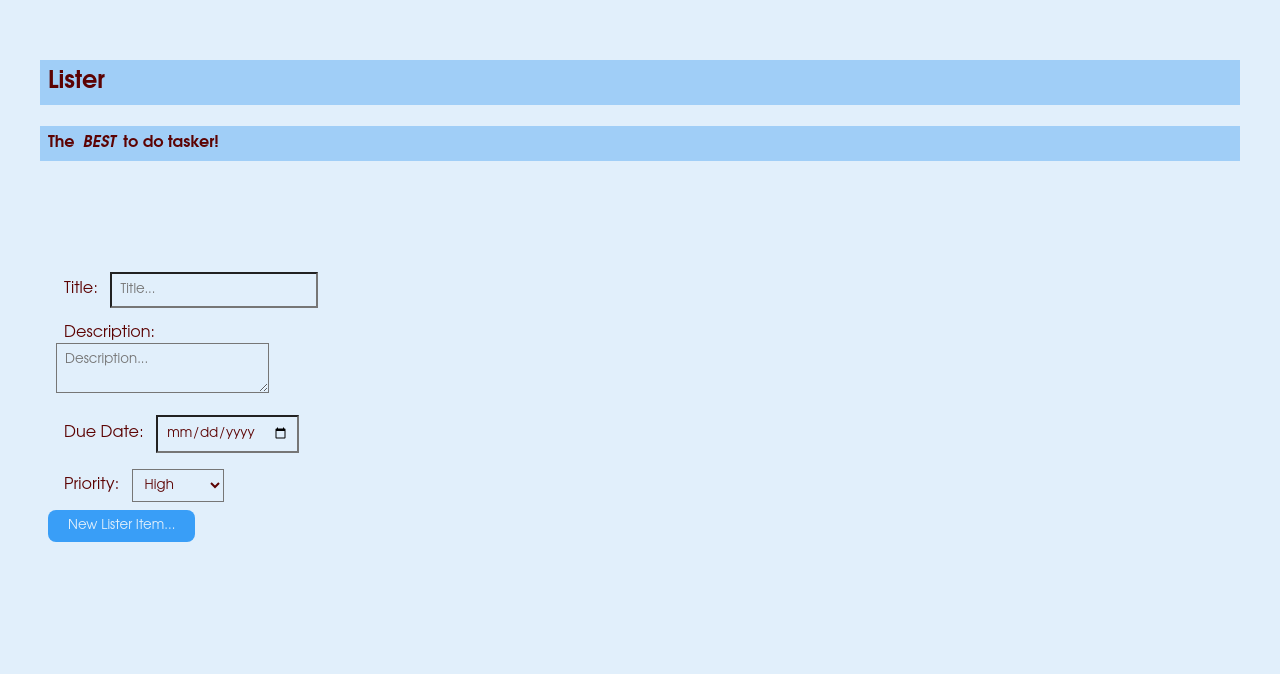
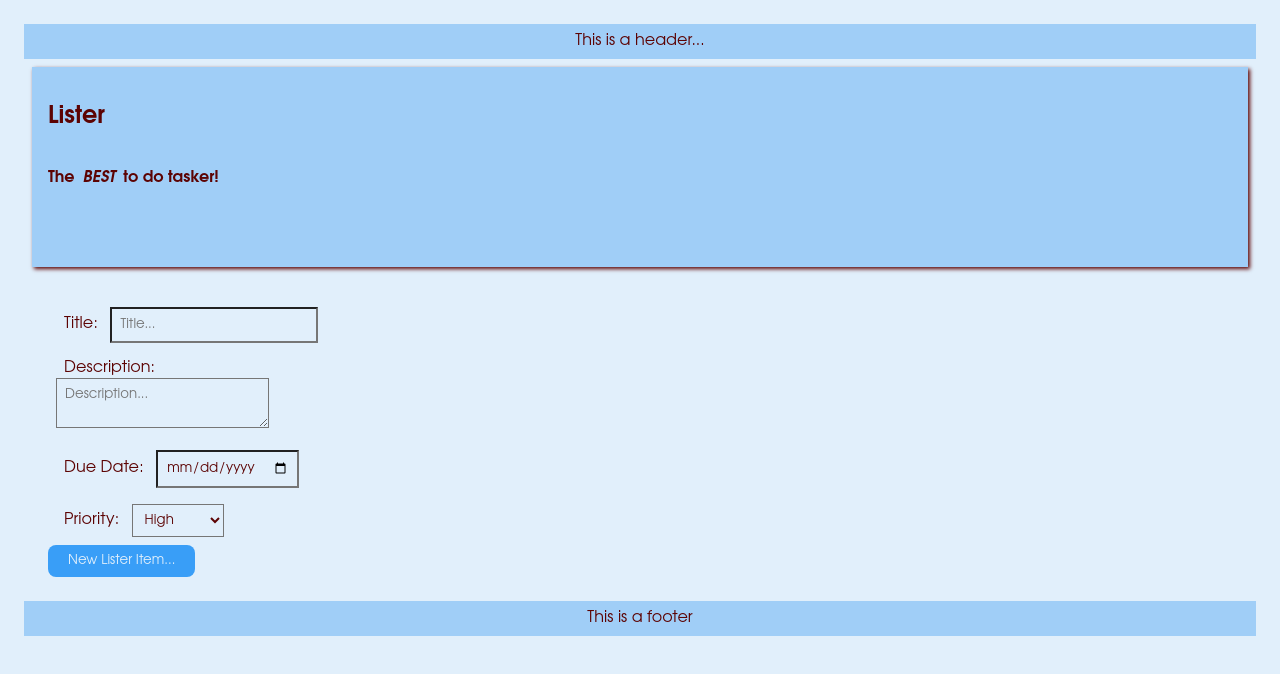
Before and after one commit to WebTestMan/todo-list, a website built with webpack: page src/template.html in a window 1280 px wide. Built offline with nearby package versions, Linux system fonts and the light colour scheme; a web font is replaced by a local one.

Commit message:
added header and footer

```diff
--- a/src/styles.css
+++ b/src/styles.css
@@ -8,7 +8,7 @@
     --global-padding: 6px;
     --border-radius: 8px;
     --box-shadow: 2px 2px 4px var(--text-colour);
-    --hover-shadow: 4px 4px 6px var(--alt-background-colour);
+    --hover-shadow: 6px 6px 8px var(--alt-background-colour);
     --button-padding: 8px 20px;
     --hover-padding: 10px 30px;
     --high-priority: #f70505;
@@ -21,6 +21,12 @@
     background-color: var(--background-color);
     color: var(--text-colour);
     font-family: 'ABeeZee', Avenir, Montserrat, Corbel, 'URW Gothic', source-sans-pro, sans-serif;
+}
+
+header,
+footer {
+    background-color: var(--alt-background-colour);
+    text-align: center;
 }
 
 button {
@@ -47,8 +53,10 @@ textarea:focus {
 
 .page-title {
     grid-column: 1/3;
+    box-shadow: var(--box-shadow);
 }
 
+.page-title,
 .page-title * {
     background-color: var(--alt-background-colour);
 }
@@ -67,6 +75,7 @@ textarea:focus {
     display: flex;
     flex-direction: column;
     resize: horizontal;
+    align-items: flex-start;
 }
 
 .todo-card {
@@ -98,3 +107,8 @@ textarea:focus {
 .low {
     color: var(--low-priority);
 }
+
+#new-todo-form {
+    align-content: start;
+    justify-content: start;
+}
--- a/src/template.html
+++ b/src/template.html
@@ -7,6 +7,7 @@
     <link rel="stylesheet" media="screen" href="https://fontlibrary.org//face/nanook" type="text/css" />
     <title>Document</title>
 </head>
+<header>This is a header...</header>
 
 <body>
 
@@ -46,5 +47,6 @@
         </div>
     </div>
 </body>
+<footer>This is a footer</footer>
 
 </html>
```
